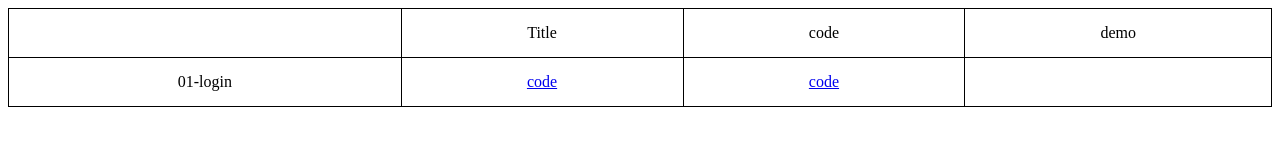
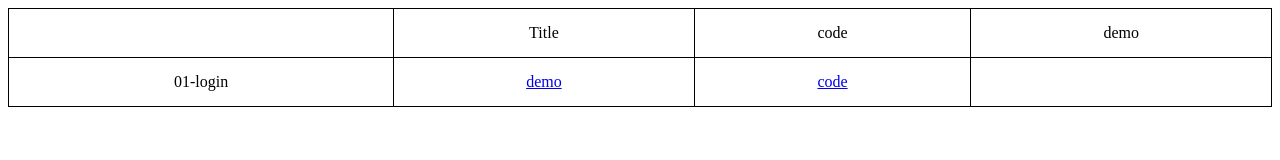
Before and after one commit to timus-mahrez/timus-mahrez.github.io, a plain HTML site: page css_assignment/index.html in a window 1280 px wide. Drawn offline with Linux system fonts and the light colour scheme.

Commit message:
changing
changing

```diff
--- a/css_assignment/index.html
+++ b/css_assignment/index.html
@@ -26,7 +26,7 @@
             01-login
         </td>
         <td>
-           <a href='https://github.com/timus-mahrez/timus-mahrez.github.io/tree/master/css_assignment'>code</a>
+           <a href='https://github.com/timus-mahrez/timus-mahrez.github.io/tree/master/css_assignment'>demo</a>
         </td>
         <td>
              <a href='https://timus-mahrez.github.io/css_assignment/login/'>code</a>
```
